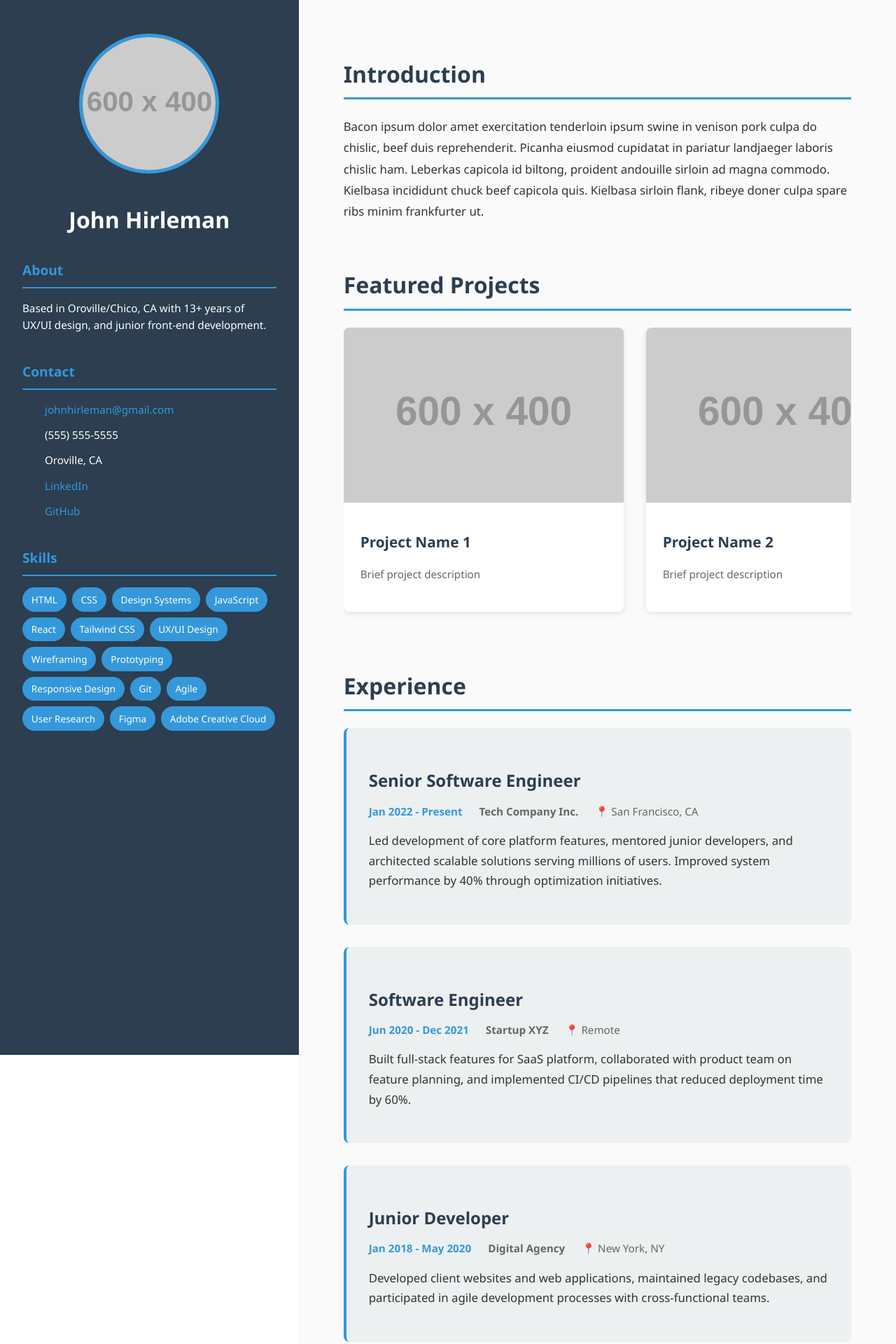
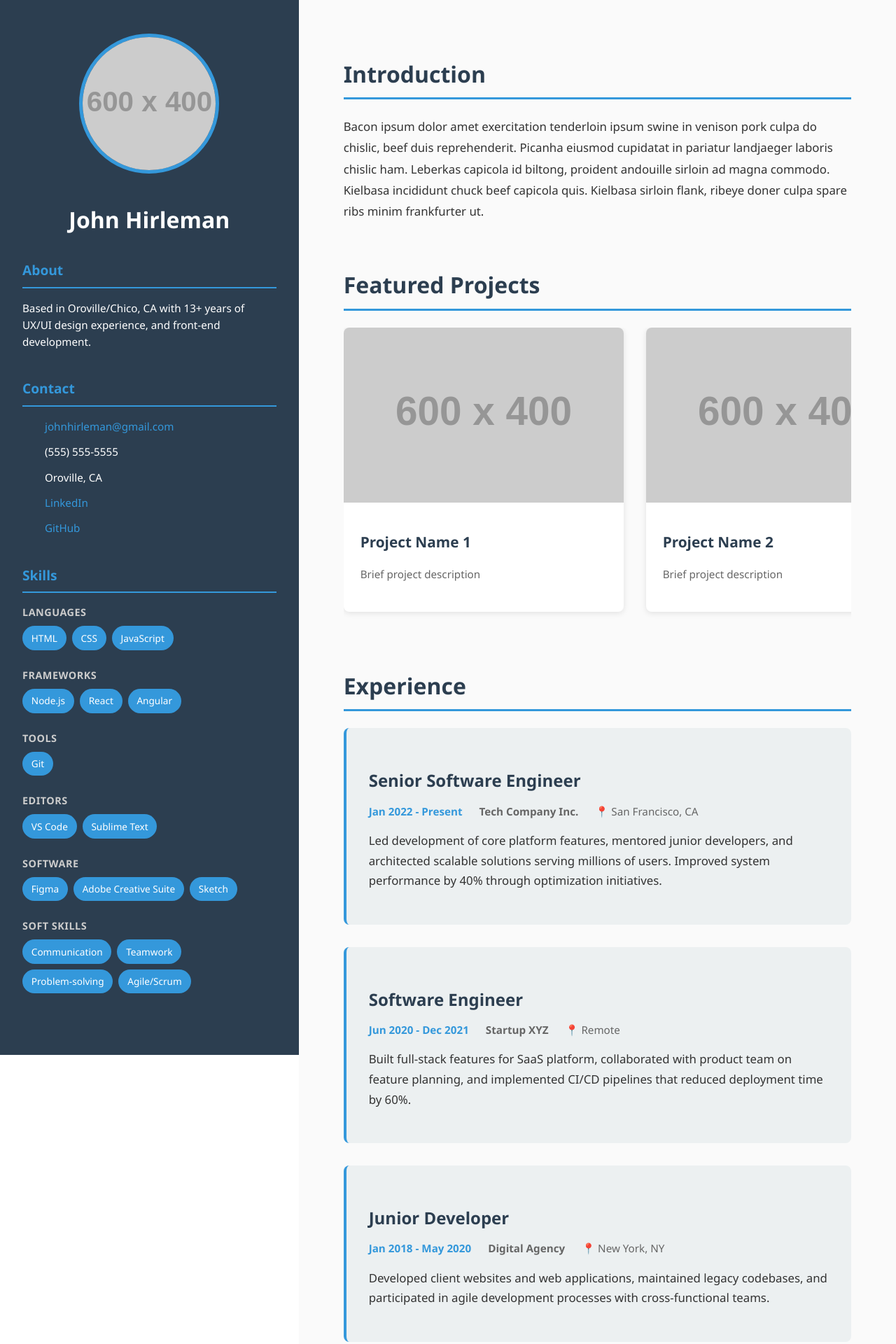
Before and after one commit to johnhirleman/my-portfolio, a Jekyll site: the page built from index.html, in a window 1280 px wide. Shown: the top 1920 px of the page at 70% size. Built offline with Jekyll 4.4.1, drawn with Linux system fonts in a browser that asks for light colours.

Commit message:
fix 404 error, add data for skills to display in liquid.

```diff
--- a/404.html
+++ b/404.html
@@ -1,6 +1,6 @@
 ---
 permalink: /404.html
-layout: page
+layout: home
 ---
 
 <style type="text/css" media="screen">
--- a/_config.yml
+++ b/_config.yml
@@ -1,30 +1,9 @@
-# Welcome to Jekyll!
-#
-# This config file is meant for settings that affect your whole blog, values
-# which you are expected to set up once and rarely edit after that. If you find
-# yourself editing this file very often, consider using Jekyll's data files
-# feature for the data you need to update frequently.
-#
-# For technical reasons, this file is *NOT* reloaded automatically when you use
-# 'bundle exec jekyll serve'. If you change this file, please restart the server process.
-#
-# If you need help with YAML syntax, here are some quick references for you:
-# https://learn-the-web.algonquindesign.ca/topics/markdown-yaml-cheat-sheet/#yaml
-# https://learnxinyminutes.com/docs/yaml/
-#
-# Site settings
-# These are used to personalize your new site. If you look in the HTML files,
-# you will see them accessed via {{ site.title }}, {{ site.email }}, and so on.
-# You can create any custom variable you would like, and they will be accessible
-# in the templates via {{ site.myvariable }}.
-
 title: John hirleman
 email: johnhirleman@gmail.com
-description: >- # this means to ignore newlines until "baseurl:"
+description: >-
   A portfolio of my projects and past work experience.
-baseurl: "" # the subpath of your site, e.g. /blog
-url: "https://johnhirleman.com" # the base hostname & protocol for your site, e.g. http://example.com
-#twitter_username: jekyllrb
+baseurl: ""
+url: "https://johnhirleman.com"
 github_username:  johnhirleman
 
 # Build settings
@@ -36,6 +15,31 @@ plugins:
 sass:
   sass_dir: _sass
   style: compressed
+
+#skills data
+skills:
+  languages:
+    - HTML
+    - CSS
+    - JavaScript
+  frameworks:
+    - Node.js
+    - React
+    - Angular
+  tools:
+    - Git
+  editors:
+    - VS Code
+    - Sublime Text
+  software:
+    - Figma
+    - Adobe Creative Suite
+    - Sketch
+  soft_skills:
+    - Communication
+    - Teamwork
+    - Problem-solving
+    - Agile/Scrum
 
 # Exclude from processing.
 # The following items will not be processed, by default.
--- a/_layouts/home.html
+++ b/_layouts/home.html
@@ -19,7 +19,7 @@
                 <section class="sidebar-section">
                     <h2>About</h2>
                     <p>
-                        Based in Oroville/Chico, CA with 13+ years of UX/UI design, and junior front-end development.
+                        Based in Oroville/Chico, CA with 13+ years of UX/UI design experience, and front-end development.
                     </p>
                 </section>
 
@@ -36,23 +36,60 @@
 
                 <section class="sidebar-section">
                     <h2>Skills</h2>
-                    <div class="skills-list">
-                        <span class="skill-tag">HTML</span>
-                        <span class="skill-tag">CSS</span>
-                        <span class="skill-tag">Design Systems</span>
-                        <span class="skill-tag">JavaScript</span>
-                        <span class="skill-tag">React</span>
-                        <span class="skill-tag">Tailwind CSS</span>
-                        <span class="skill-tag">UX/UI Design</span>
-                        <span class="skill-tag">Wireframing</span>
-                        <span class="skill-tag">Prototyping</span>
-                        <span class="skill-tag">Responsive Design</span>
-                        <span class="skill-tag">Git</span>
-                        <span class="skill-tag">Agile</span>
-                        <span class="skill-tag">User Research</span>
-                        <span class="skill-tag">Figma</span>
-                        <span class="skill-tag">Adobe Creative Cloud</span>
-                    </div>
+
+                    {% if site.skills.languages %}
+                        <h3 class="skill-category">Languages</h3>
+                        <div class="skills-list">
+                                {% for language in site.skills.languages %}
+                                    <span class="skill-tag">{{ language }}</span>
+                                {% endfor %}
+                            </div>
+                    {% endif %}
+
+                    {% if site.skills.frameworks %}
+                        <h3 class="skill-category">Frameworks</h3>
+                        <div class="skills-list">
+                                {% for framework in site.skills.frameworks %}
+                                    <span class="skill-tag">{{ framework }}</span>
+                                {% endfor %}
+                            </div>
+                    {% endif %}
+
+                    {% if site.skills.tools %}
+                        <h3 class="skill-category">Tools</h3>
+                        <div class="skills-list">
+                                {% for tool in site.skills.tools %}
+                                    <span class="skill-tag">{{ tool }}</span>
+                                {% endfor %}
+                            </div>
+                    {% endif %}
+
+                    {% if site.skills.editors %}
+                        <h3 class="skill-category">Editors</h3>
+                        <div class="skills-list">
+                                {% for editor in site.skills.editors %}
+                                    <span class="skill-tag">{{ editor }}</span>
+                                {% endfor %}
+                            </div>
+                    {% endif %}
+
+                    {% if site.skills.software %}
+                        <h3 class="skill-category">Software</h3>
+                        <div class="skills-list">
+                                {% for software in site.skills.software %}
+                                    <span class="skill-tag">{{ software }}</span>
+                                {% endfor %}
+                            </div>
+                    {% endif %}
+
+                    {% if site.skills.soft_skills %}
+                        <h3 class="skill-category">Soft Skills</h3>
+                        <div class="skills-list">
+                                {% for soft_skill in site.skills.soft_skills %}
+                                    <span class="skill-tag">{{ soft_skill }}</span>
+                                {% endfor %}
+                            </div>
+                    {% endif %}
                 </section>
             </div>
         </aside>
--- a/_sass/main.scss
+++ b/_sass/main.scss
@@ -117,6 +117,17 @@ body {
         display: flex;
         flex-wrap: wrap;
         gap: 0.5rem;
+        margin-bottom: 1.5rem;
+    }
+
+    .skill-category {
+        font-size: 0.9rem;
+        color: color.adjust($white, $lightness: -20%);
+        margin-top: 1rem;
+        margin-bottom: 0.5rem;
+        font-weight: 600;
+        text-transform: uppercase;
+        letter-spacing: 0.5px;
     }
 
     .skill-tag {
@@ -126,6 +137,10 @@ body {
         border-radius: 20px;
         font-size: 0.85rem;
         display: inline-block;
+
+        &.skill-soft {
+            background-color: color.adjust($accent-color, $lightness: 10%);
+        }
     }
 
     .main-content {
```
